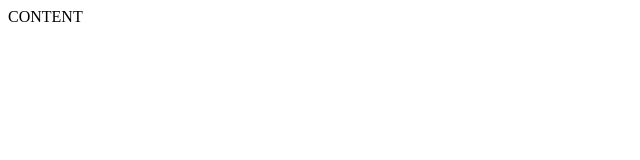
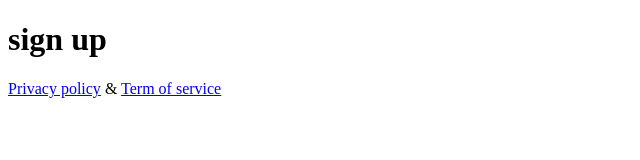
Before and after one commit to fOKSEN1/4-sign-up, a plain HTML site: page index.html in a window 1280 px wide. Shown: the whole page, without its empty margins (0-640 px from the left). Drawn offline with Linux system fonts and the light colour scheme.

Commit message:
Pabandymas i basic

```diff
--- a/index.html
+++ b/index.html
@@ -6,12 +6,22 @@
     <meta http-equiv="X-UA-Compatible" content="IE=edge">
     <meta name="viewport" content="width=device-width, initial-scale=1.0">
     <title>Sign-up</title>
-    <link rel="stylesheet" href="./main.css">
 </head>
 
 <body>
+    <main>
+        <div>
+            <h1>sign up</h1>
+            <div>
+                <a href="#">Privacy policy</a>
+                <span>&amp;</span>
+                <a href="#">Term of service</a>
+            </div>
+        </div>
+        <div>
 
-    CONTENT
+        </div>
+    </main>
 </body>
 
 </html>
```
